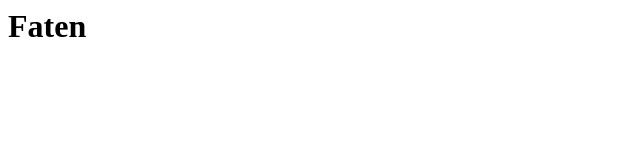
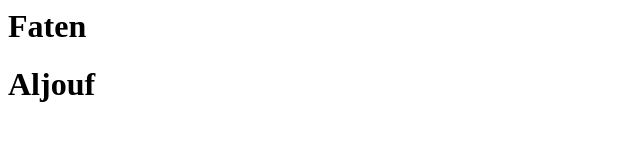
Before and after one commit to Faten4/Git-Github-Project, a plain HTML site: page index.html in a window 1280 px wide. Shown: the whole page, without its empty margins (0-640 px from the left). Drawn offline with Linux system fonts and the light colour scheme.

Commit message:
Faten add city from GitHub

```diff
--- a/index.html
+++ b/index.html
@@ -1 +1,2 @@
 <h1> Faten </h1>
+<h1> Aljouf </h1>
```
